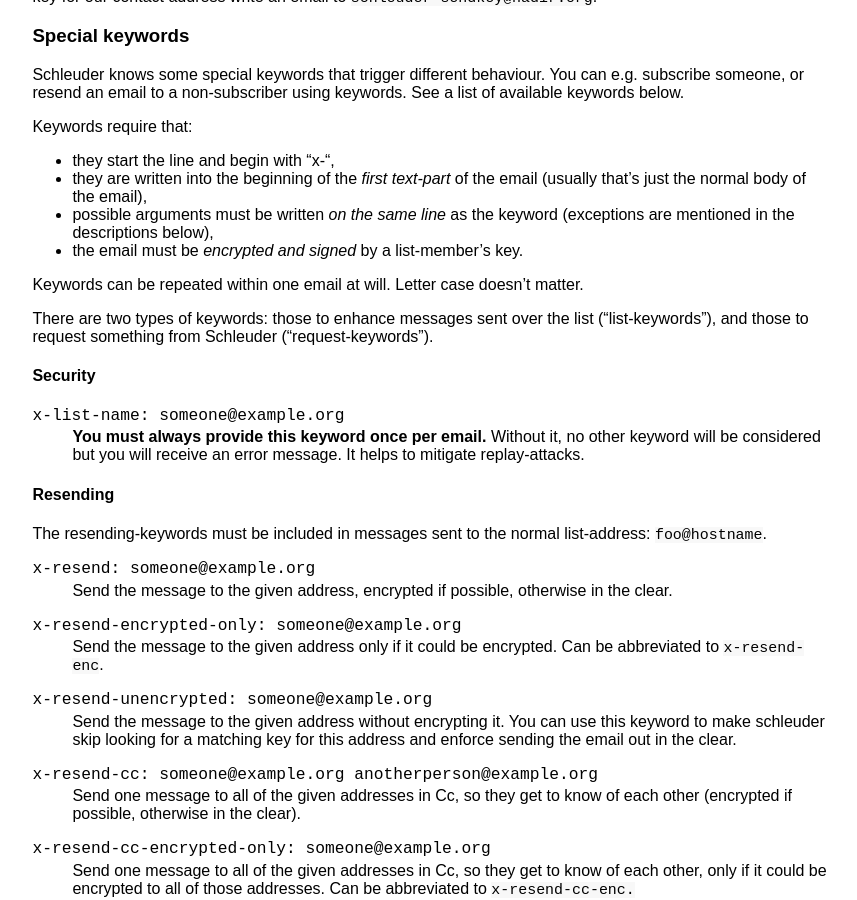
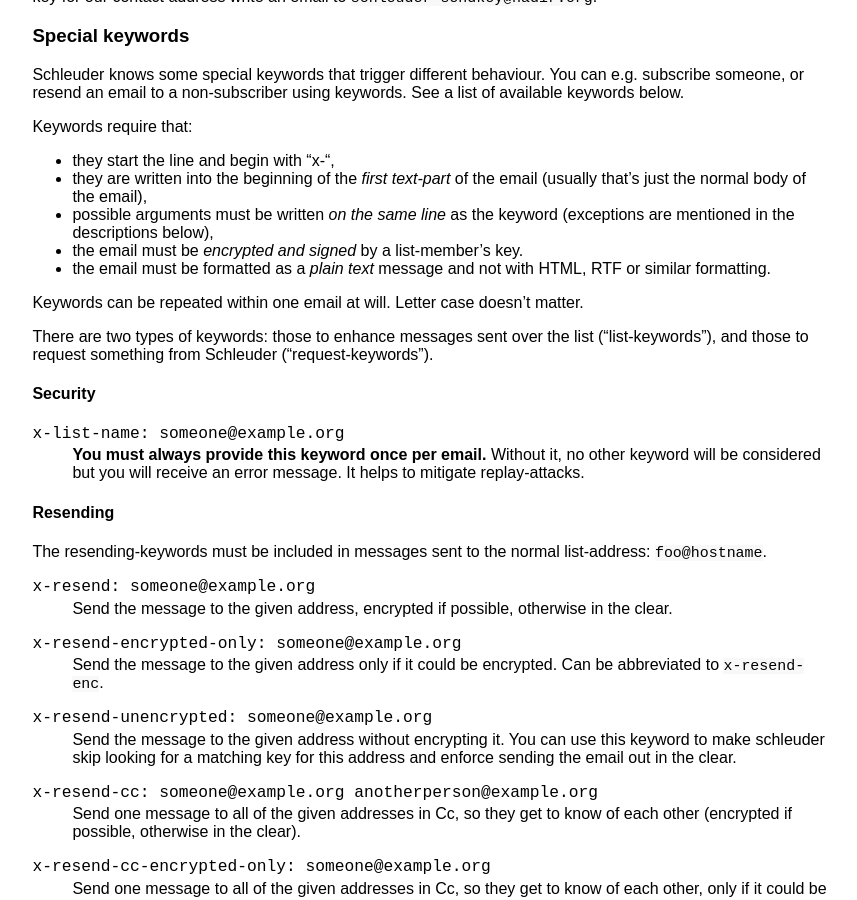
Before and after one commit to schleuder/schleuder-website, a Jekyll site: the page built from docs/index.md, in a window 1280 px wide and 900 px high, scrolled down 8828 px. Shown: the whole window, without its empty margins (6-863 px from the left). Built offline with Jekyll 4.4.1, drawn with Linux system fonts in a browser that asks for light colours.

Commit message:
Update documentation to note email commands should be sent as plain text
Update index.md - per discussion for clarify between formatting and encrypted/un-encrypted

```diff
--- a/docs/index.md
+++ b/docs/index.md
@@ -352,6 +352,7 @@
 * they are written into the beginning of the *first text-part* of the email (usually that's just the normal body of the email),
 * possible arguments must be written *on the same line* as the keyword (exceptions are mentioned in the descriptions below),
 * the email must be *encrypted and signed* by a list-member's key.
+* the email must be formatted as a *plain text* message and not with HTML, RTF or similar formatting.
 
 Keywords can be repeated within one email at will.
 Letter case doesn't matter.
```
